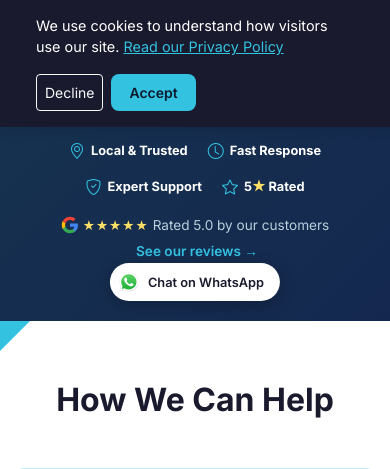
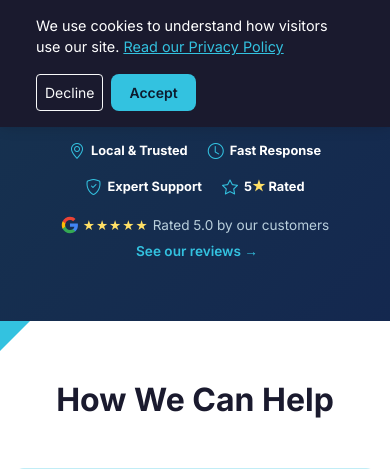
Before and after one commit to jolantadjatlova/thetechwhizz, a Django app: template home/templates/home/home_page.html in a window 390 px wide. Shown: the part 717-1186 px from the top of the page. Run offline with Django 5.2, Linux system fonts and the light colour scheme; the template is opened without the code that fills it, so the values that code supplies are empty; parts of the project's set-up code (start-up, migrations or seed data) failed here and were passed over.

Commit message:
Make WhatsApp bubble site-wide and fix mobile footer overlap

```diff
--- a/home/templates/home/home_page.html
+++ b/home/templates/home/home_page.html
@@ -60,11 +60,6 @@
             </div>
         </div>
     </div>
-
-    <a href="https://wa.me/447359107625" target="_blank" class="whatsapp-bubble-small" aria-label="Chat on WhatsApp">
-        <img src="{% static 'images/whatsapp-icon.svg' %}" width="22" height="22" alt="WhatsApp">
-        <span>Chat on WhatsApp</span>
-    </a>
 </section>
 
 <!-- Services Section -->
@@ -193,7 +188,7 @@
                                 {% endif %}
                             {% endfor %}
                         </div>
-                        <p>"{{ testimonial.quote }}"</p>
+                        <p>{{ testimonial.quote }}</p>
                         <strong class="testimonial-name">{{ testimonial.name }}{% if testimonial.location %}, {{ testimonial.location }}{% endif %}</strong>
                     </div>
                 </div>
--- a/static/css/main.css
+++ b/static/css/main.css
@@ -622,10 +622,10 @@ h1, h2, h3 {
 
 /* ===== SMALLER WHATSAPP BUBBLE ===== */
 .whatsapp-bubble-small {
-    position: absolute;
+    position: fixed;
     bottom: 20px;
     right: 20px;
-    z-index: 2;
+    z-index: 1050;
     background: white;
     border-radius: 30px;
     padding: 8px 16px 8px 8px;
@@ -710,6 +710,10 @@ html, body {
         transform: translateX(-50%);
     }
 
+    .site-footer {
+        padding-bottom: 70px;
+    }
+
     .site-footer .col-lg-2,
     .site-footer .col-lg-6,
     .site-footer .col-lg-3 {
--- a/templates/base.html
+++ b/templates/base.html
@@ -291,6 +291,12 @@
         </div>
     </footer>
 
+    <!-- WhatsApp floating bubble (site-wide) -->
+    <a href="https://wa.me/447359107625" target="_blank" class="whatsapp-bubble-small" aria-label="Chat on WhatsApp">
+        <img src="{% static 'images/whatsapp-icon.svg' %}" width="22" height="22" alt="WhatsApp">
+        <span>Chat on WhatsApp</span>
+    </a>
+
     <!-- Bootstrap JS -->
     <script src="https://cdn.jsdelivr.net/npm/bootstrap@5.3.3/dist/js/bootstrap.bundle.min.js"></script>
     <script src="{% static 'js/main.js' %}"></script>
```
